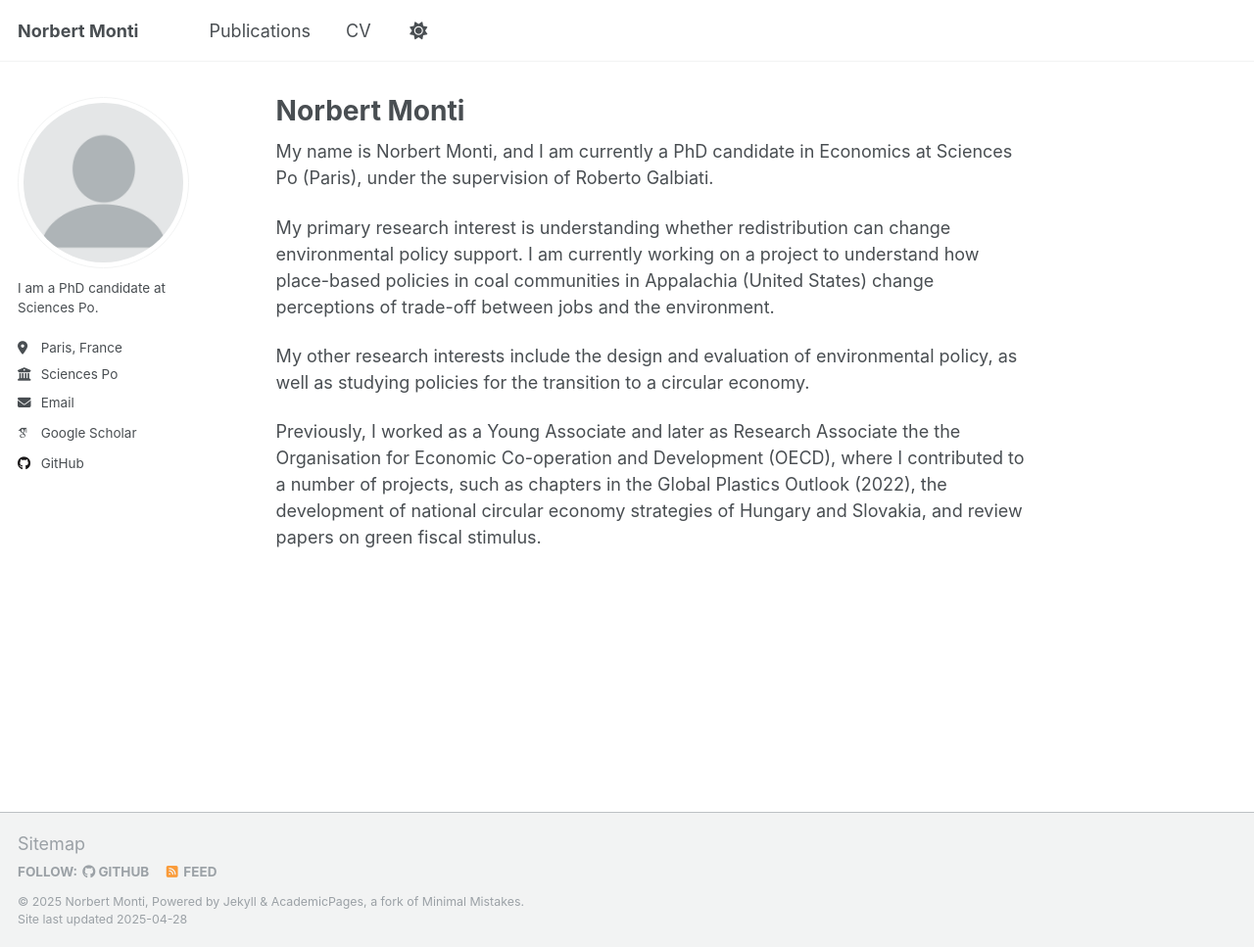
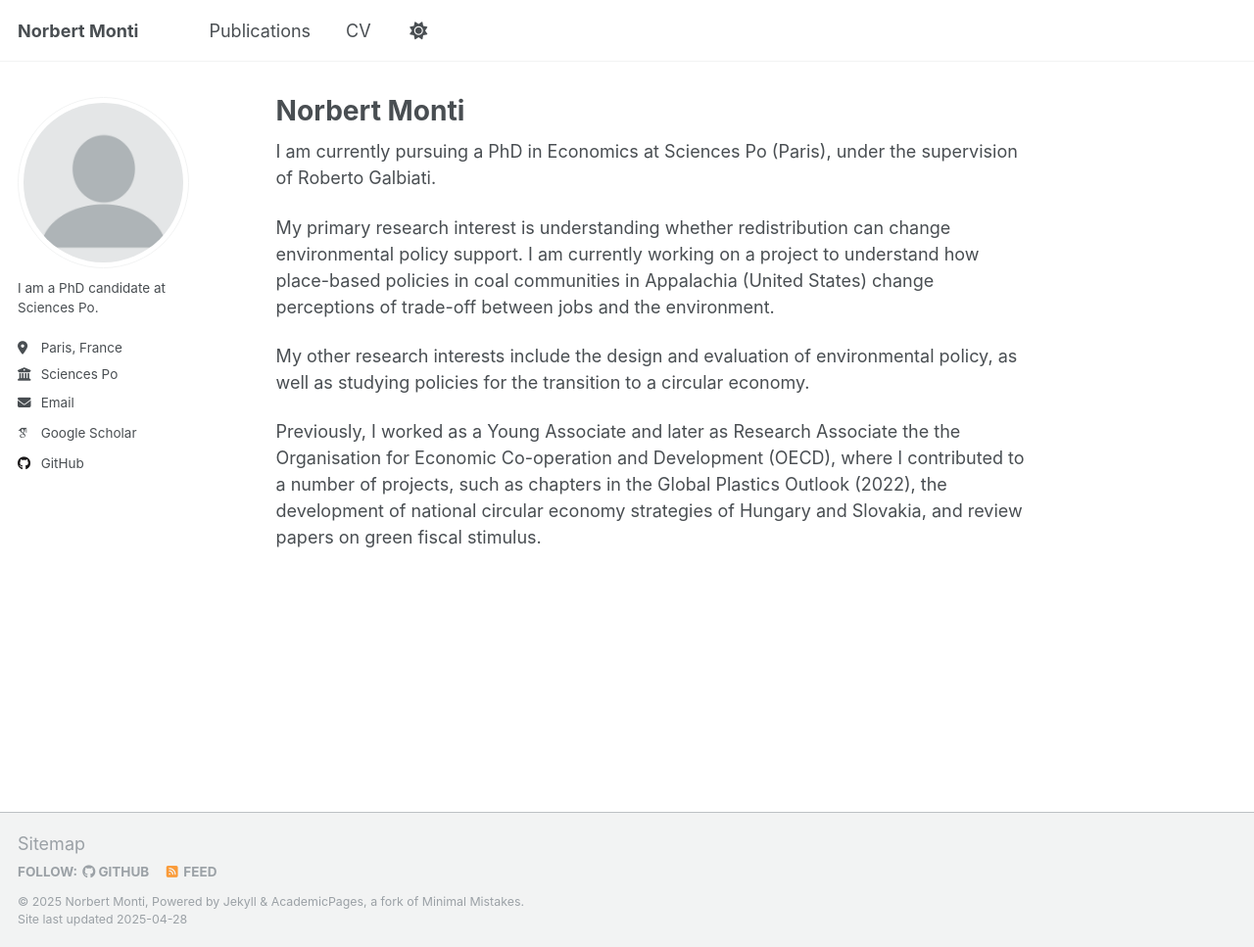
Before and after one commit to norbertmonti/norbertmonti.github.io, a Jekyll site: the page built from _pages/about.md, in a window 1280 px wide and 967 px high. Shown: the whole window at 98% size. Built offline with Jekyll 4.4.1, drawn with Linux system fonts in a browser that asks for light colours; some web fonts are replaced; a file with an impossible date is left out.

Commit message:
Update about.md

```diff
--- a/_pages/about.md
+++ b/_pages/about.md
@@ -7,7 +7,7 @@ redirect_from:
   - /about.html
 ---
 
-My name is Norbert Monti, and I am currently a PhD candidate in Economics at Sciences Po (Paris), under the supervision of Roberto Galbiati.
+I am currently pursuing a PhD in Economics at Sciences Po (Paris), under the supervision of Roberto Galbiati.
 
 My primary research interest is understanding whether redistribution can change environmental policy support. I am currently working on a project to understand how place-based policies in coal communities in Appalachia (United States) change perceptions of trade-off between jobs and the environment.
 
```
